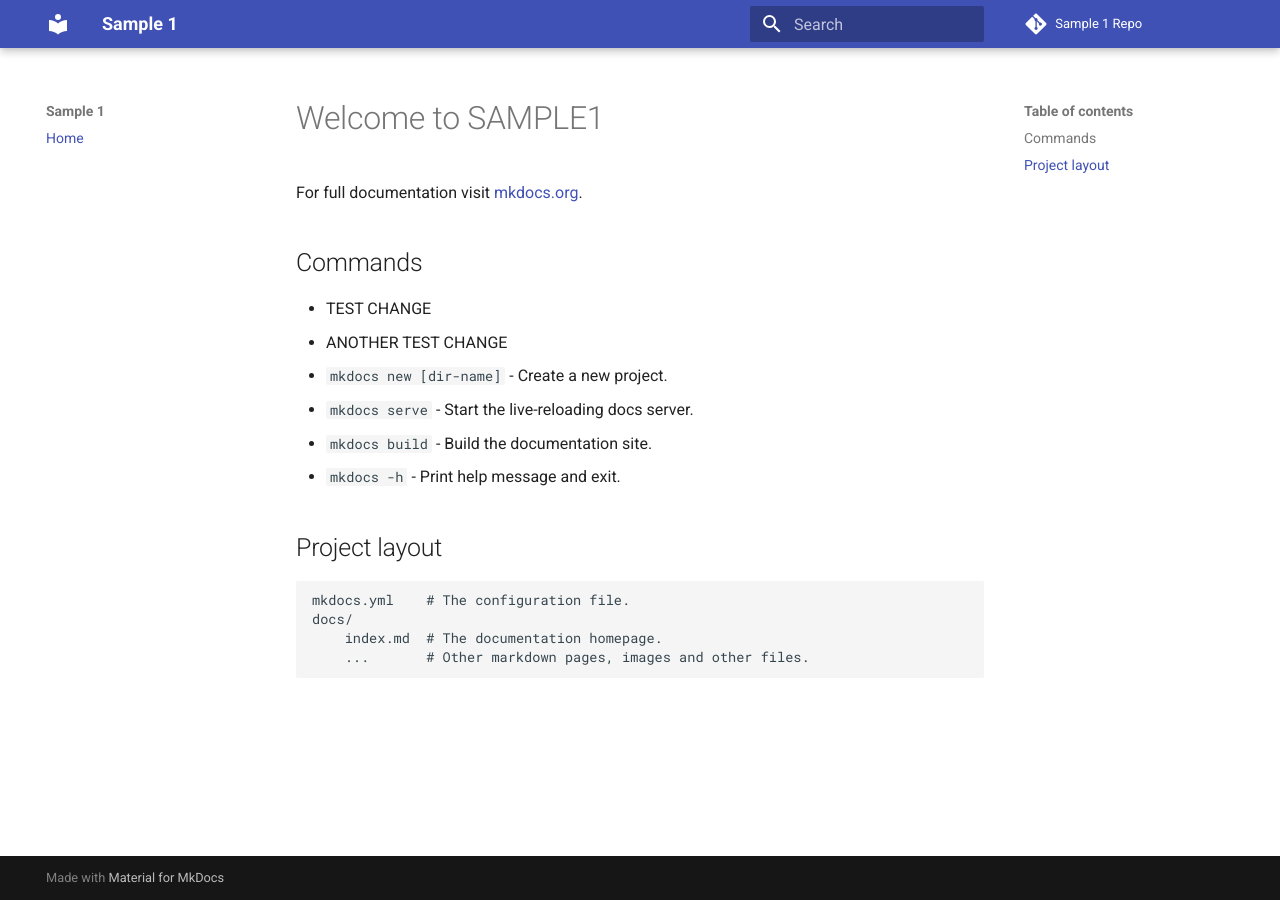
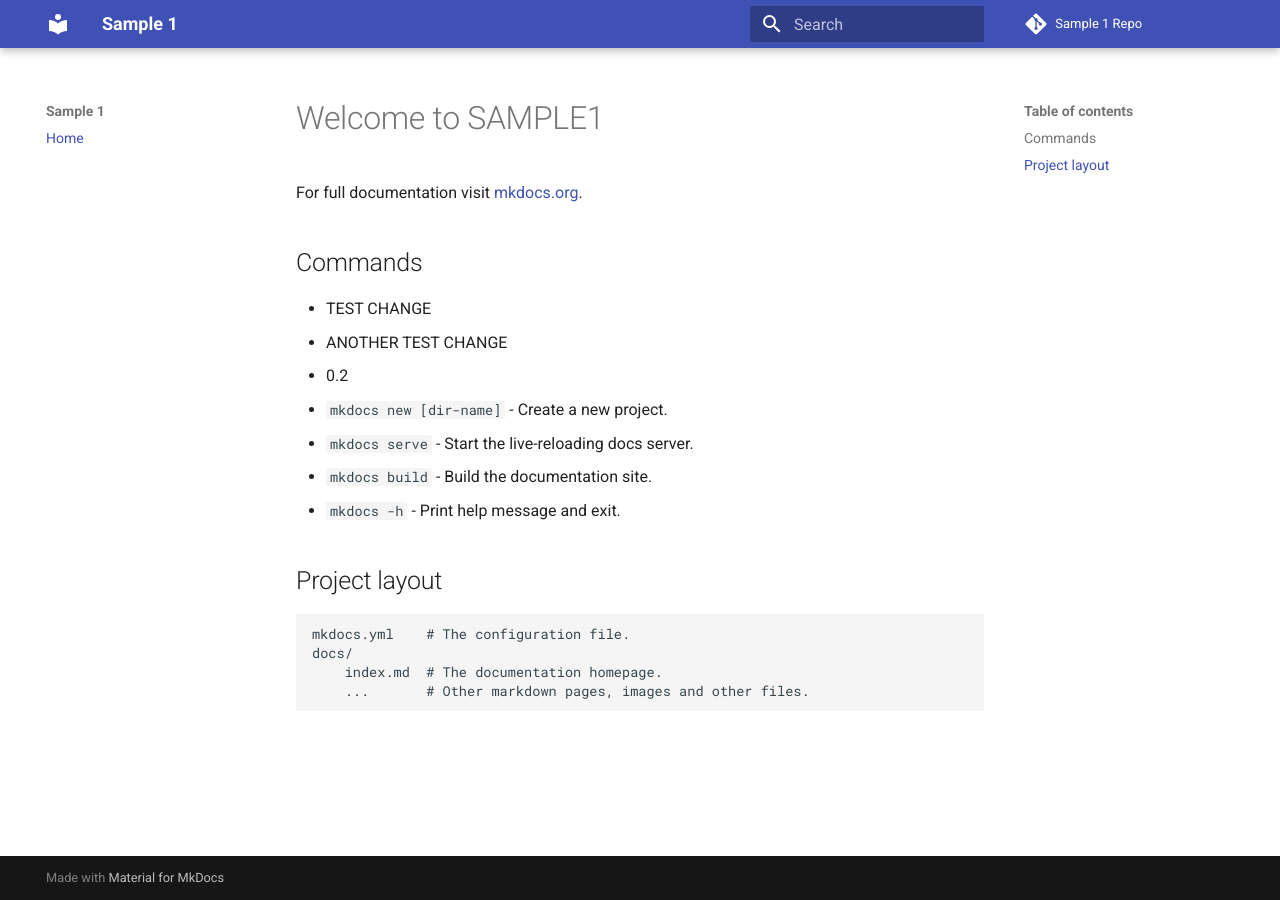
Before and after one commit to A-Baji/mk-docs-sample1, an MkDocs documentation site: the page built from docs/index.md, in a window 1280 px wide. Built offline with MkDocs 1.6.1 and Material for MkDocs 9.7.7, drawn with Linux system fonts in a browser that asks for light colours; comment, search, counter and statistics services are not loaded; the version menu is left out.

Commit message:
update 0.2

```diff
--- a/docs/index.md
+++ b/docs/index.md
@@ -6,6 +6,7 @@ For full documentation visit [mkdocs.org](https://www.mkdocs.org).
 
 * TEST CHANGE
 * ANOTHER TEST CHANGE
+* 0.2
 * `mkdocs new [dir-name]` - Create a new project.
 * `mkdocs serve` - Start the live-reloading docs server.
 * `mkdocs build` - Build the documentation site.
```
Also changed, not shown: 1 other file.
